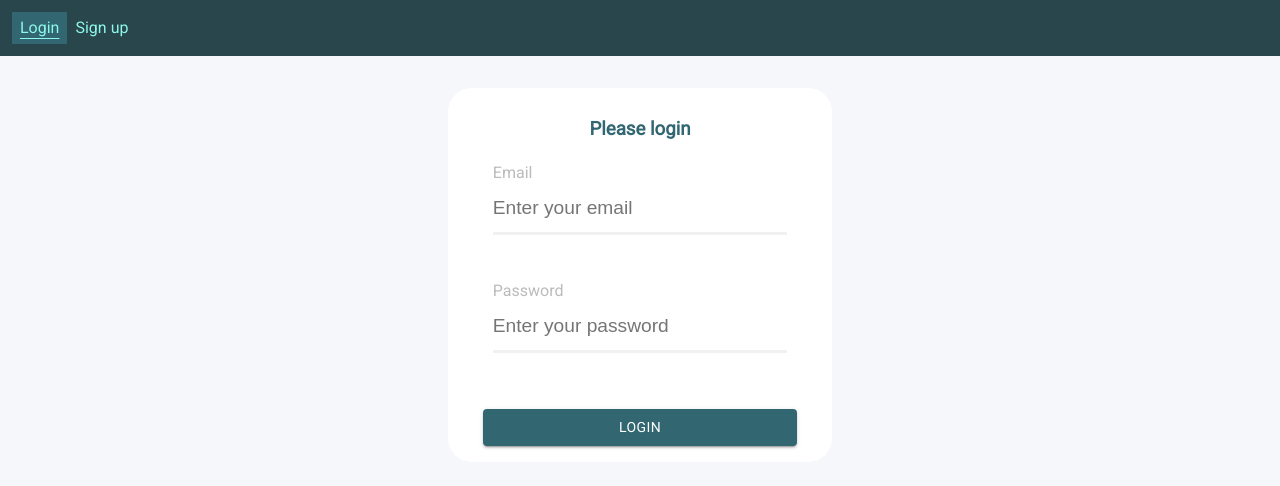
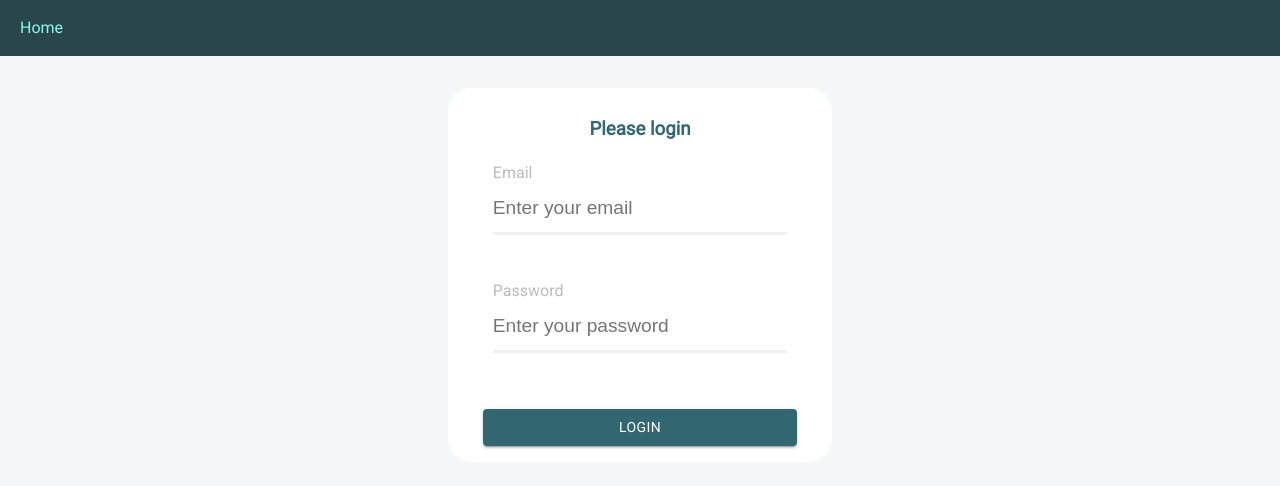
Before and after one commit to dvidak/HealthyCampus, a React (Create React App) app in the folder front/: page /login in a window 1280 px wide. Shown: the top 486 px of the page. Built offline with nearby package versions, Linux system fonts and the light colour scheme; sample sign-in values are in the browser's storage.

Commit message:
Fix refresh on login

```diff
--- a/front/src/sass/pages/_login-page.scss
+++ /dev/null
@@ -1,17 +0,0 @@
-.login-page {
-	// position: absolute;
-	// z-index: -1;
-	// left: 0;
-	// top: 0;
-	// right: 0;
-	// bottom: 0;
-	// background-repeat: no-repeat;
-	// background-position: center;
-	// opacity: 0.5;
-}
-
-@media (min-width: #{$tablet-width}) {
-	// .login-page {
-	// 	opacity: 0;
-	// }
-}
--- a/front/src/sass/pages/index.scss
+++ b/front/src/sass/pages/index.scss
@@ -1 +1,5 @@
-@import './login-page';
+.page-content {
+	min-height: calc(100vh - 56px);
+	width: 100%;
+	box-sizing: border-box;
+}
--- /dev/null
+++ b/front/src/ui/components/Layout.tsx
@@ -0,0 +1,12 @@
+import Navigation from './Navigation';
+
+const Layout = (props: { children: React.ReactNode }) => {
+	return (
+		<div className="page-wrapper">
+			<Navigation />
+			<div className="page-content">{props.children}</div>
+		</div>
+	);
+};
+
+export default Layout;
--- a/front/src/ui/components/Navigation.tsx
+++ b/front/src/ui/components/Navigation.tsx
@@ -6,9 +6,7 @@ import { useMedia } from 'react-use';
 import NavigationItem from './NavigationItem';
 import { navItems } from '../shared/navItems';
 
-// TODO: Refresh on login
 const Navigation = () => {
-	const isLoggedIn = Boolean(localStorage.getItem('username'));
 	const isMobile = useMedia('(max-width: 767px)');
 	const [isVisible, setIsVisible] = useState(true);
 
@@ -44,7 +42,7 @@ const Navigation = () => {
 			)}
 			{isVisible && (
 				<div className={`navigation`}>
-					{isLoggedIn &&
+					{Boolean(localStorage.getItem('token')) &&
 						navItems
 							.filter((navItem) => !navItem.public)
 							.map((navItem) => {
@@ -55,7 +53,7 @@ const Navigation = () => {
 									></NavigationItem>
 								);
 							})}
-					{!isLoggedIn &&
+					{!Boolean(localStorage.getItem('token')) &&
 						navItems
 							.filter((navItem) => navItem.public)
 							.map((navItem) => {
--- a/front/src/ui/routes/AppRouter.tsx
+++ b/front/src/ui/routes/AppRouter.tsx
@@ -1,18 +1,23 @@
 import React from 'react';
-import { BrowserRouter, Route } from 'react-router-dom';
-import Navigation from '../components/Navigation';
+import { BrowserRouter, Route, Switch } from 'react-router-dom';
+import Layout from '../components/Layout';
 import Home from '../pages/Home';
 import Login from '../pages/Login';
+import Profile from '../pages/Profile';
 import SignUp from '../pages/SignUp';
 import { ProtectedRoute } from './ProtectedRoute';
 
 export function AppRouter() {
 	return (
 		<BrowserRouter>
-			<Navigation></Navigation>
-			<ProtectedRoute exact path="/" component={Home} />
-			<Route exact path="/login" component={Login} />
-			<Route exact path="/signUp" component={SignUp} />
+			<Switch>
+				<Layout>
+					<Route exact path="/login" component={Login} />
+					<Route exact path="/signup" component={SignUp} />
+					<ProtectedRoute exact path="/" component={Home} />
+					<ProtectedRoute exact path="/profile" component={Profile} />
+				</Layout>
+			</Switch>
 		</BrowserRouter>
 	);
 }
```
